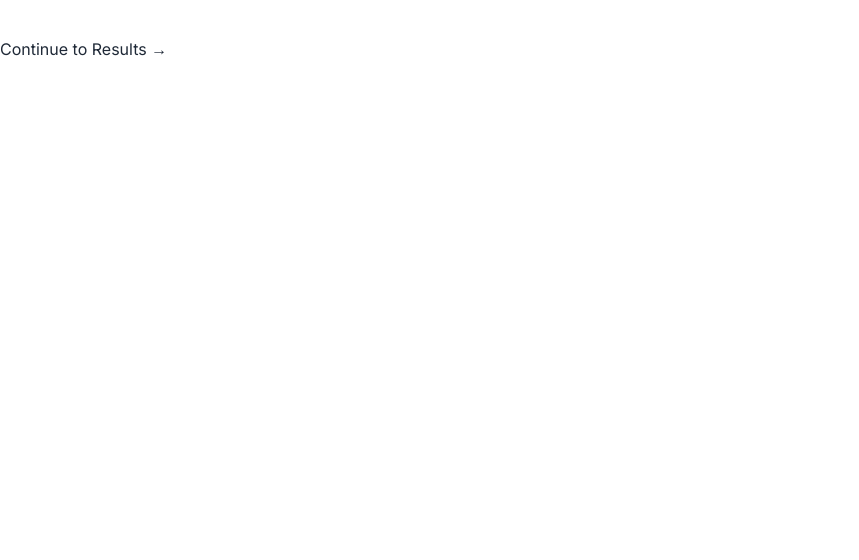
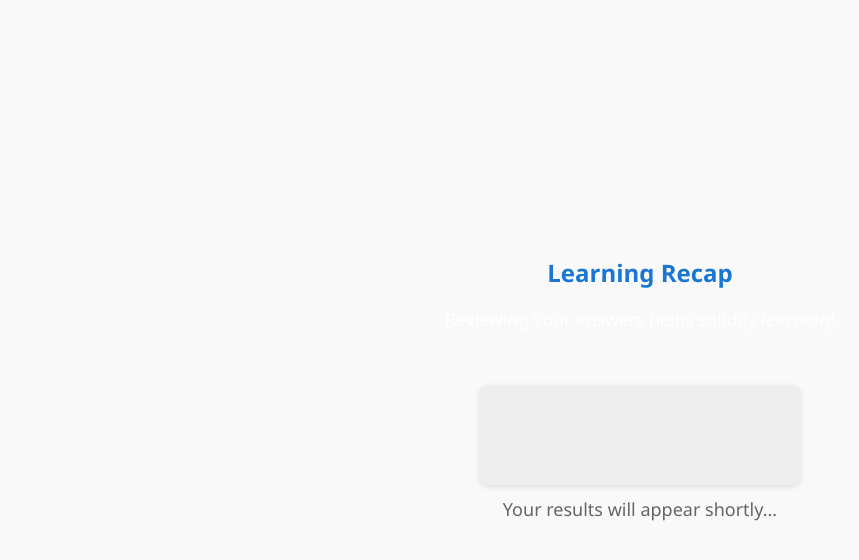
Before and after one commit to christensenandrew455-cell/Testifyai, a Next.js app: page /ad in a window 1280 px wide. Shown: the top 560 px of the page, without its empty margins (0-859 px from the left). Built offline with nearby package versions, Linux system fonts and the light colour scheme.

Commit message:
Update page.js

```diff
--- a/app/ad/page.js
+++ b/app/ad/page.js
@@ -1,64 +1,117 @@
 "use client";
 
-import { Suspense, useEffect, useState } from "react";
-import { useSearchParams } from "next/navigation";
-import Script from "next/script";
-import Link from "next/link";
+import { useEffect, useState } from "react";
+import { useRouter } from "next/navigation";
 
-function AdContent() {
-  const params = useSearchParams();
-  const score = params.get("score");
-  const total = params.get("total");
-  const [canContinue, setCanContinue] = useState(false);
+export default function AdPage() {
+  const router = useRouter();
+  const [explanations, setExplanations] = useState([]);
+  const [currentIndex, setCurrentIndex] = useState(0);
 
+  // Load the user's answered questions and their explanations
   useEffect(() => {
-    const timer = setTimeout(() => setCanContinue(true), 5000); // 5s delay
-    return () => clearTimeout(timer);
+    try {
+      const stored = sessionStorage.getItem("testData");
+      if (stored) {
+        const questions = JSON.parse(stored);
+        // Collect all explanations from the questions already taken
+        const takenExplanations = questions
+          .map((q) => q.explanation)
+          .filter(Boolean);
+        // Shuffle them for randomness
+        const shuffled = takenExplanations.sort(() => Math.random() - 0.5);
+        setExplanations(shuffled);
+      }
+    } catch (err) {
+      console.error("Error loading explanations:", err);
+    }
   }, []);
 
+  // Cycle through explanations every 2.5 seconds
+  useEffect(() => {
+    if (explanations.length === 0) return;
+    const interval = setInterval(() => {
+      setCurrentIndex((prev) => (prev + 1) % explanations.length);
+    }, 2500);
+    return () => clearInterval(interval);
+  }, [explanations]);
+
+  // Load AdSense and redirect after 10 seconds
+  useEffect(() => {
+    try {
+      (adsbygoogle = window.adsbygoogle || []).push({});
+    } catch (e) {
+      console.error("AdSense load error:", e);
+    }
+
+    const timer = setTimeout(() => {
+      router.push("/results");
+    }, 10000);
+
+    return () => clearTimeout(timer);
+  }, [router]);
+
+  const currentFact =
+    explanations.length > 0
+      ? explanations[currentIndex]
+      : "Reviewing your answers helps solidify learning!";
+
   return (
-    <div className="flex flex-col items-center justify-center min-h-screen bg-white text-center">
-      <Script
-        async
-        src="https://pagead2.googlesyndication.com/pagead/js/adsbygoogle.js?client=ca-pub-9836120352832422"
-        crossOrigin="anonymous"
-        strategy="afterInteractive"
-      />
+    <div
+      style={{
+        height: "100vh",
+        display: "flex",
+        flexDirection: "column",
+        justifyContent: "center",
+        alignItems: "center",
+        backgroundColor: "#f9f9f9",
+        fontFamily: "Segoe UI, Roboto, sans-serif",
+        textAlign: "center",
+        padding: "20px",
+      }}
+    >
+      <h2 style={{ color: "#1976d2", marginBottom: "16px" }}>
+        Learning Recap
+      </h2>
 
-      <h1 className="text-3xl font-bold mb-4 text-gray-800">Advertisement</h1>
+      <p
+        key={currentIndex}
+        style={{
+          fontSize: "1.1rem",
+          marginBottom: "20px",
+          maxWidth: "500px",
+          minHeight: "60px",
+          transition: "opacity 0.5s ease-in-out",
+        }}
+      >
+        {currentFact}
+      </p>
 
-      <ins
-        className="adsbygoogle"
-        style={{ display: "block", textAlign: "center" }}
-        data-ad-client="ca-pub-9836120352832422"
-        data-ad-slot="1234567890"
-        data-ad-format="auto"
-        data-full-width-responsive="true"
-      ></ins>
+      {/* Google AdSense Ad Slot */}
+      <div
+        style={{
+          width: "320px",
+          height: "100px",
+          backgroundColor: "#eee",
+          display: "flex",
+          justifyContent: "center",
+          alignItems: "center",
+          borderRadius: "8px",
+          boxShadow: "0 2px 6px rgba(0,0,0,0.1)",
+          marginBottom: "10px",
+        }}
+      >
+        <ins
+          className="adsbygoogle"
+          style={{ display: "block" }}
+          data-ad-client="ca-pub-XXXXXXXXXXXX" // ← your AdSense ID
+          data-ad-slot="1234567890" // ← your ad slot ID
+          data-ad-format="auto"
+          data-full-width-responsive="true"
+        ></ins>
+      </div>
 
-      <Script id="ads-init" strategy="afterInteractive">
-        {`(adsbygoogle = window.adsbygoogle || []).push({});`}
-      </Script>
-
-      {canContinue && (
-        <Link
-          href={`/results?score=${score}&total=${total}`}
-          className="mt-6 bg-blue-600 text-white font-semibold py-3 px-8 rounded-xl hover:bg-blue-700 transition"
-        >
-          Continue to Results →
-        </Link>
-      )}
+      <p style={{ color: "#666" }}>Your results will appear shortly...</p>
     </div>
   );
 }
-
-export default function AdPage() {
-  return (
-    <Suspense fallback={<div className="text-center mt-10">Loading ad…</div>}>
-      <AdContent />
-    </Suspense>
-  );
-}
-
-export const dynamic = "force-dynamic";
-export const fetchCache = "force-no-store";
```
